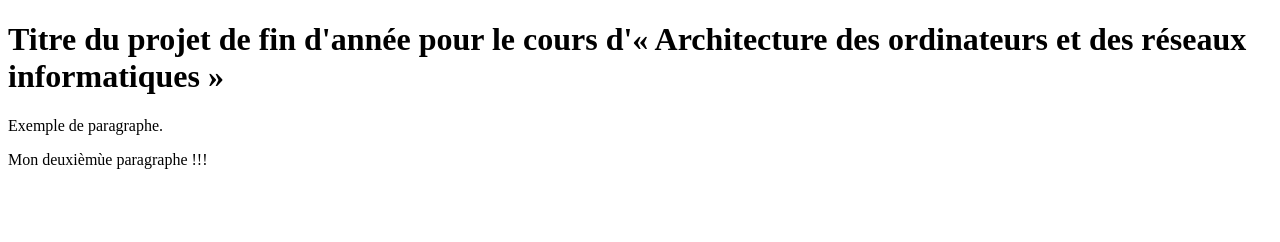
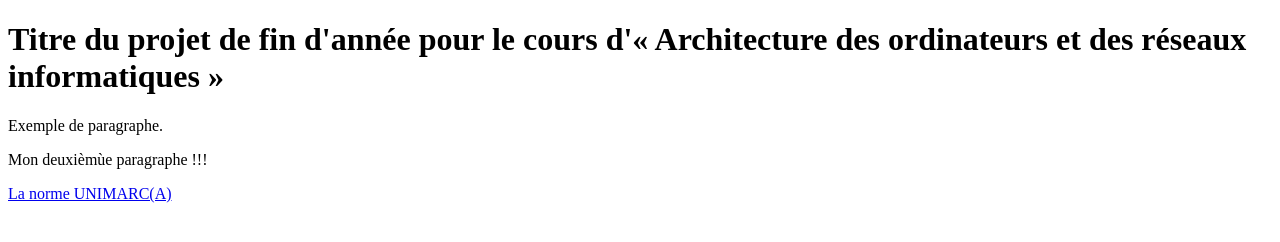
Before and after one commit to dipretoro-hephs/dipretoro-hephs.github.io, a plain HTML site: page index.html in a window 1280 px wide. Drawn offline with Linux system fonts and the light colour scheme.

Commit message:
Ajout d'un lien

```diff
--- a/index.html
+++ b/index.html
@@ -10,5 +10,7 @@
 <p>Exemple de paragraphe.</p>
 
 <p>Mon deuxièmùe paragraphe !!!</p>
+
+<p><a href="./fichiers/technologie/UnimarcA.pdf">La norme UNIMARC(A)</a></p>
 </body>
 </html>
```
